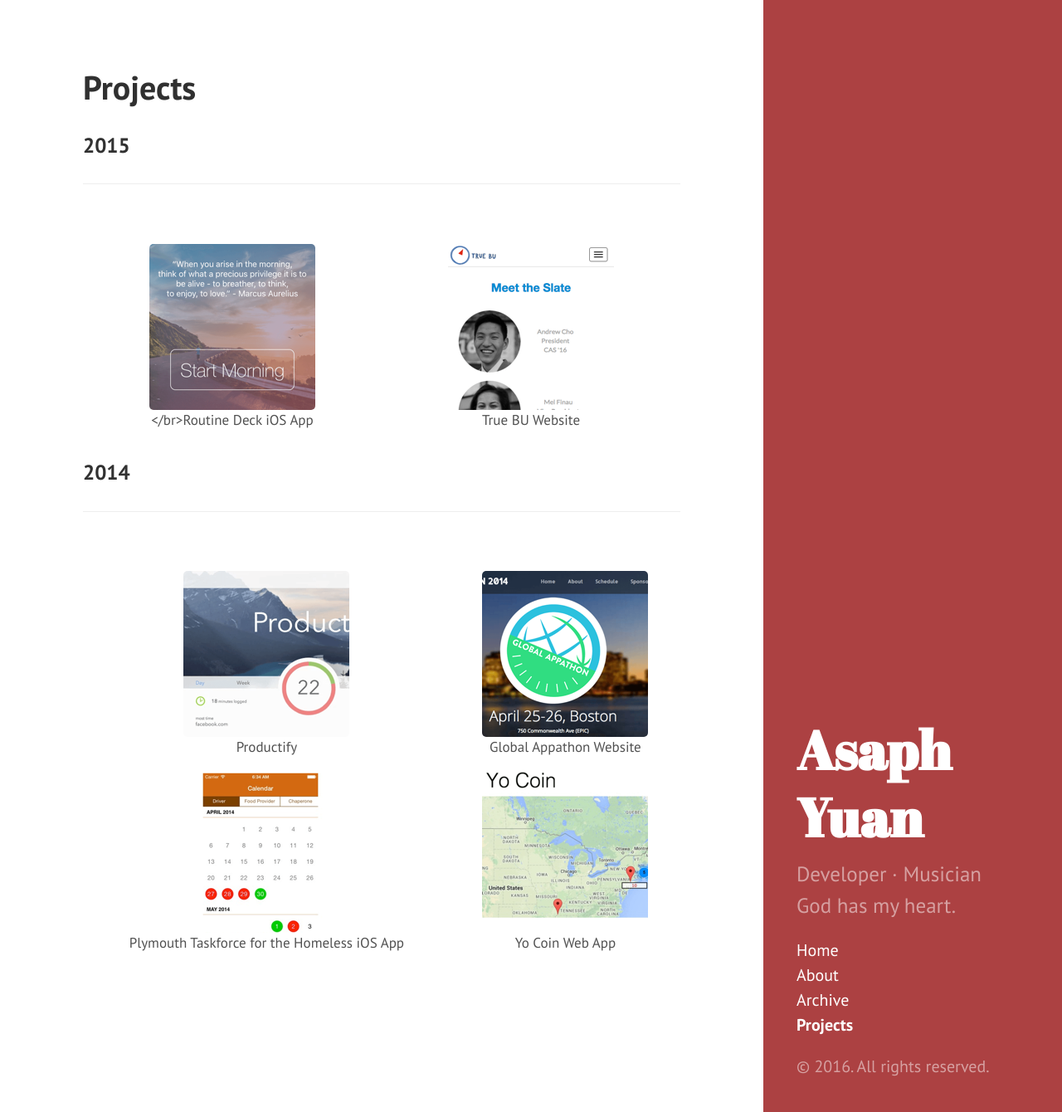
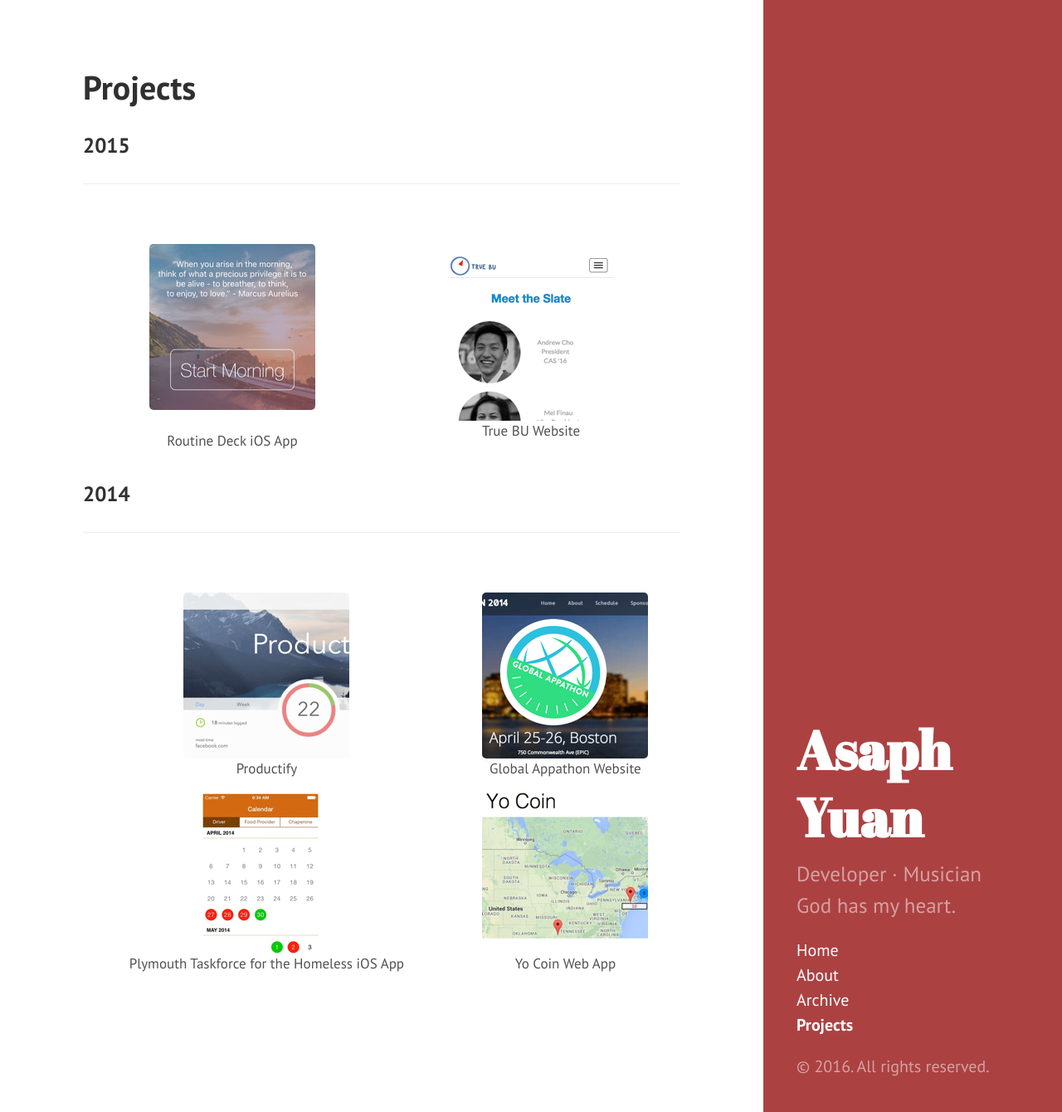
Before and after one commit to asaphy/asaphy.github.io, a Jekyll site: the page built from projects.md, in a window 1280 px wide and 1340 px high. Shown: the whole window at 83% size. Built offline with Jekyll 4.4.1, drawn with Linux system fonts in a browser that asks for light colours.

```diff
--- a/projects.md
+++ b/projects.md
@@ -8,7 +8,7 @@ title: Projects
 
 |               |               |
 |:-------------:|:-------------:|
-|[![Routines iOS App](/images/routines.png)](https://itunes.apple.com/us/app/routine-deck/id1070839358?ls=1&mt=8){:target="_blank"} </br>Routine Deck iOS App|[![True BU Website](/images/truebu.png)](http://truebu2015.org/){:target="_blank"} True BU Website|
+|[![Routines iOS App](/images/routines.png)](https://itunes.apple.com/us/app/routine-deck/id1070839358?ls=1&mt=8){:target="_blank"} <br>Routine Deck iOS App|[![True BU Website](/images/truebu.png)](http://truebu2015.org/){:target="_blank"} True BU Website|
 
 
 ###2014
```
